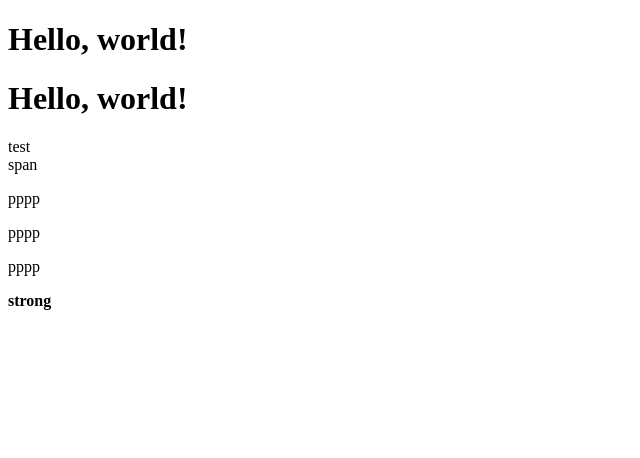
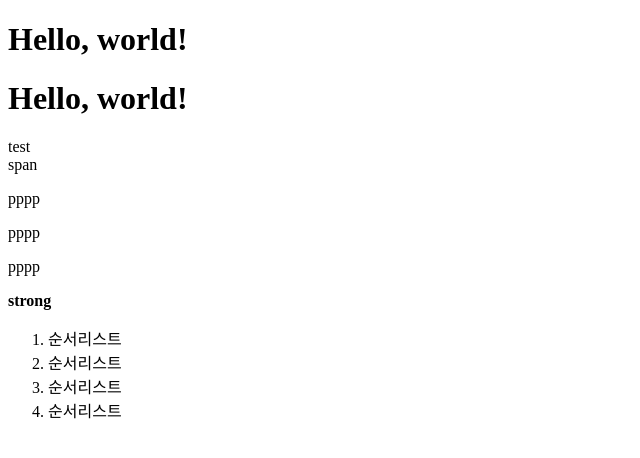
Before and after one commit to ryu11kr/test, a plain HTML site: page index.html in a window 1280 px wide. Shown: the whole page, without its empty margins (0-640 px from the left). Drawn offline with nearby package versions, Linux system fonts and the light colour scheme.

Commit message:
ol 태그 추가 utf8 인코딩

```diff
--- a/index.html
+++ b/index.html
@@ -14,6 +14,12 @@
 	<p class="pp">pppp</p>
 	<p class="pp">pppp</p>
 	<strong>strong</strong>
+	<ol>
+		<li>순서리스트</li>
+		<li>순서리스트</li>
+		<li>순서리스트</li>
+		<li>순서리스트</li>
+	</ol>
 	<script src="https://ajax.googleapis.com/ajax/libs/jquery/1.11.2/jquery.min.js"></script>
   </body>
 </html>
```
